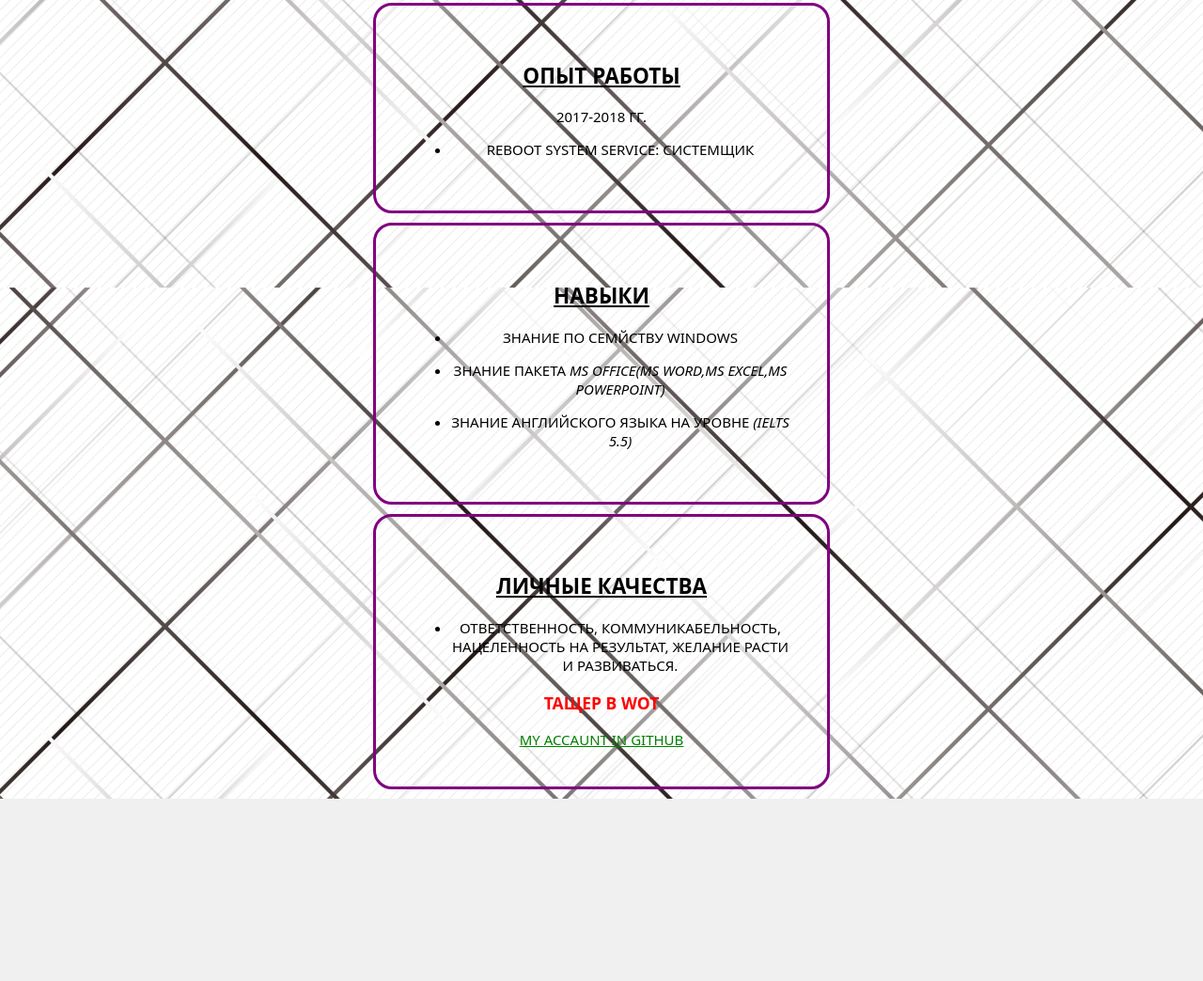
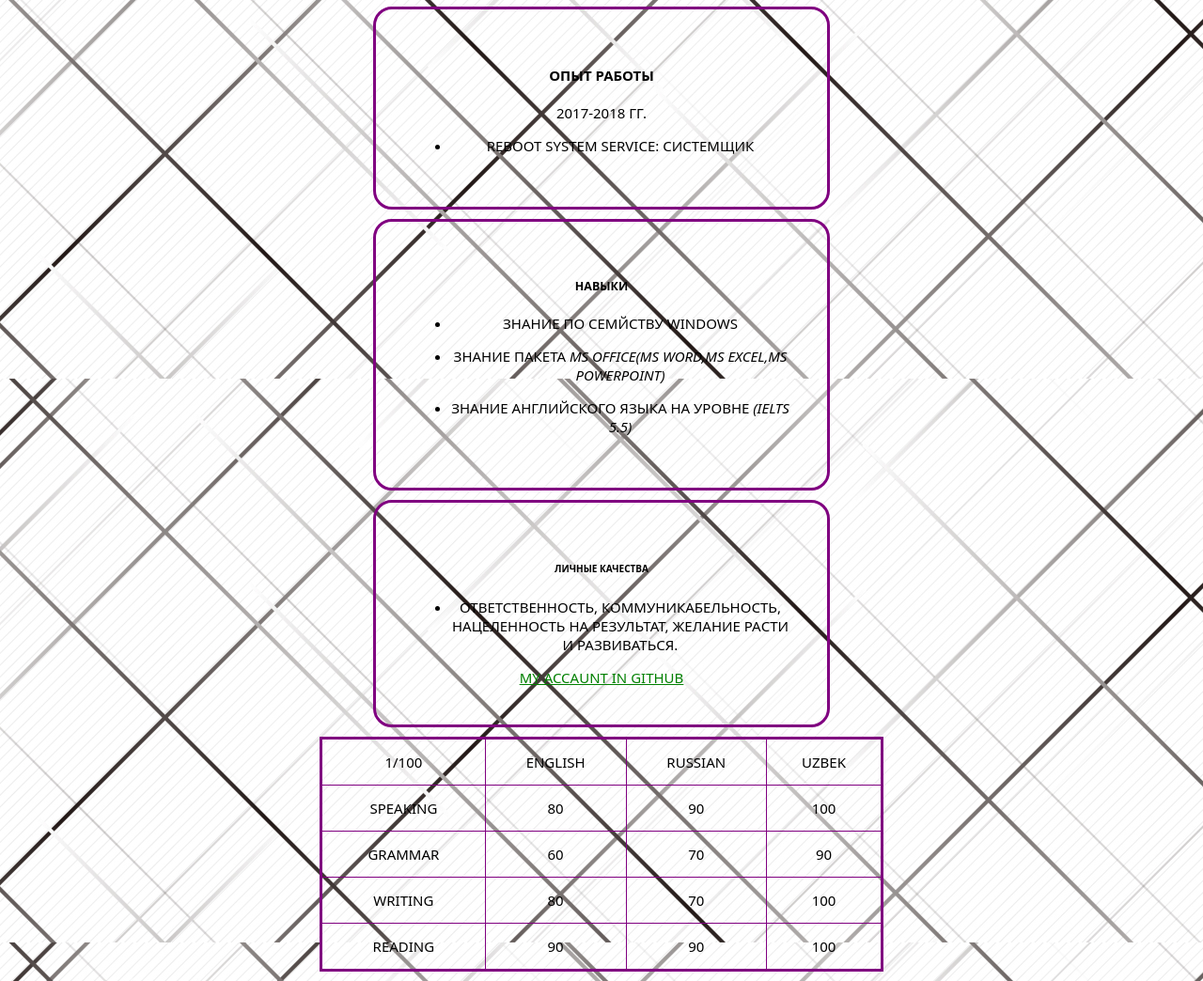
Before and after one commit to turakulovrustam194/turakulovrustam194.github.io, a plain HTML site: page index.html in a window 1280 px wide. Shown: the part 838-1882 px from the top of the page at 94% size. Before the commit the page ends 1688 px from the top, so only its background shows below. Drawn offline with Linux system fonts and the light colour scheme.

Commit message:
add table

```diff
--- a/css/index.css
+++ b/css/index.css
@@ -16,15 +16,15 @@ a {
 }
 div.first {
 
-text-align: center;
+  text-align: center;
 
 
 
 
 }
 h3 {
-color:red;
-font: italic small-capas normal 30px Arial;
+  color:red;
+  font: italic small-capas normal 30px Arial;
 
 
 
@@ -46,9 +46,18 @@ div.first, div.second, div.third, div.fourth, div.fifth {
 }
 
 img {
-border-radius: 50%;
-position: relative;
-
-
+  border-radius: 50%;
+  position: relative;
 
 }
+table {
+  margin: 10px auto;
+  border: 3px solid purple;
+  width: 600px;
+  height: 250px;
+  border-collapse: collapse;
+}
+td {
+  border: 1px solid purple;
+  padding: 10px;
+}
--- a/index.html
+++ b/index.html
@@ -4,16 +4,12 @@
     <title>Resume</title>
     <link rel="stylesheet" href="css/index.css">
     <style>
-
       a:hover {color:lime;}
       a:active {color:silver;}
-
-
     </style>
-
   </head>
   <body>
-    <h2> Туракулов Рустам Нурмамат угли </h2>
+    <h1> Туракулов Рустам Нурмамат угли </h1>
     <img src="images/photo.jpg" width="200">
     <div class="first">
     <h2>Основные</h2>
@@ -25,21 +21,21 @@
       </ul>
     </div>
     <div class="second">
-     <h2> Образование</h2>
+      <h3> Образование</h3>
       <p>2014-2017 гг.</p>
       <ul>
         <li><p>Мирзо-Улугбекский профессиональный колледж информатики</p></li>
       </ul>
     </div>
     <div class="third">
-      <h2>Опыт Работы</h2>
+      <h4>Опыт Работы</h4>
       <p>2017-2018 гг.</p>
       <ul>
         <li><p>Reboot System Service: Системщик</p></li>
       </ul>
     </div>
     <div class="fourth">
-    <h2>Навыки</h2>
+      <h5>Навыки</h5>
       <ul>
         <li><p>Знание по семйству Windows</p></li>
         <li><p>Знание пакета <i>MS Office(MS Word,MS Excel,MS Powerpoint)</i></p></li>
@@ -47,16 +43,43 @@
       </ul>
     </div>
     <div class="fifth">
-      <h2>Личные Качества</h2>
+      <h6>Личные Качества</h6>
       <ul>
         <li> Ответственность, Коммуникабельность, Нацеленность на результат, Желание расти и развиваться. </li>
       </ul>
-    <h3> ТАЩЕР В WOT </h3>
-
       <a href="https://github.com/turakulovrustam194/react" target="_blank">my accaunt in github</a>
-
-
-
-
+    </div>
+    <table>
+      <tr>
+        <td>1/100</td>
+        <td>English</td>
+        <td>Russian</td>
+        <td>Uzbek</td>
+      </tr>
+      <tr>
+        <td>Speaking</td>
+        <td>80</td>
+        <td>90</td>
+        <td>100</td>
+      </tr>
+      <tr>
+        <td>Grammar</td>
+        <td>60</td>
+        <td>70</td>
+        <td>90</td>
+      </tr>
+      <tr>
+        <td>Writing</td>
+        <td>80</td>
+        <td>70</td>
+        <td>100</td>
+      </tr>
+      <tr>
+        <td>Reading</td>
+        <td>90</td>
+        <td>90</td>
+        <td>100</td>
+      </tr>
+    </table>
   </body>
 </html>
```
Lines whose indentation alone changed are shown as unchanged.
